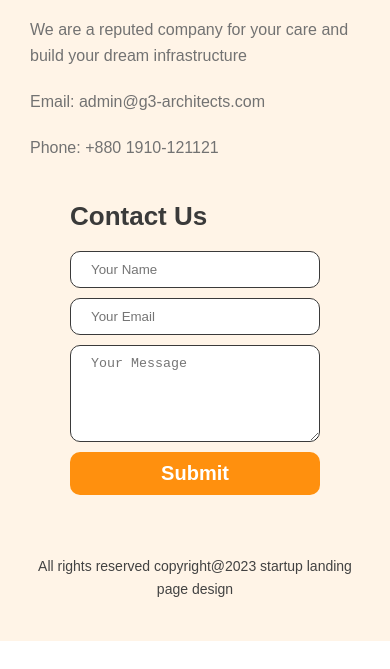
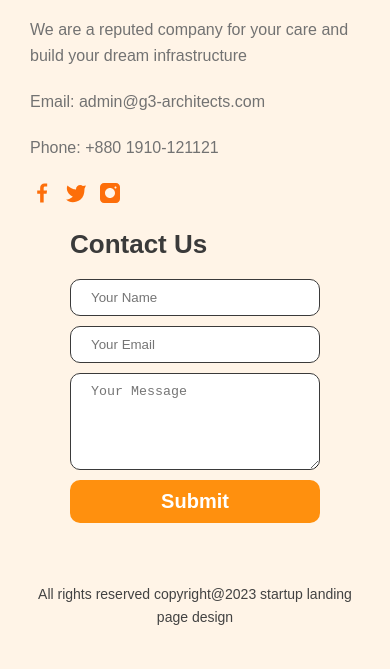
Before and after one commit to StepAsideLiL/g3-architects, a plain HTML site: page index.html in a window 390 px wide. Shown: the part 3779-4448 px from the top of the page. Before the commit the page ends 4420 px from the top, so only its background shows below. Drawn offline with Linux system fonts and the light colour scheme.

Commit message:
footer section completed with responsive design

```diff
--- a/index.html
+++ b/index.html
@@ -151,6 +151,17 @@
         <p class="au-subtitle">We are a reputed company for your care and build your dream infrastructure</p>
         <p class="au-email">Email: admin@g3-architects.com</p>
         <p class="au-phone">Phone: +880 1910-121121</p>
+        <div class="au-social-icon">
+          <a href="#">
+              <svg width="24px" height="24px" viewBox="0 0 20 20" xmlns="http://www.w3.org/2000/svg" fill="#FD6E0A"><g id="SVGRepo_bgCarrier" stroke-width="0"></g><g id="SVGRepo_iconCarrier"> <rect x="0" fill="none" width="20" height="20"></rect> <g> <path d="M8.46 18h2.93v-7.3h2.45l.37-2.84h-2.82V6.04c0-.82.23-1.38 1.41-1.38h1.51V2.11c-.26-.03-1.15-.11-2.19-.11-2.18 0-3.66 1.33-3.66 3.76v2.1H6v2.84h2.46V18z"></path> </g> </g></svg>
+          </a>
+          <a href="#">
+              <svg width="24px" height="24px" viewBox="0 0 48 48" version="1.1" id="Shopicons" xmlns="http://www.w3.org/2000/svg" x="0" y="0" xml:space="preserve" fill="#FD6E0A"><g id="SVGRepo_bgCarrier" stroke-width="0"></g><g id="SVGRepo_iconCarrier"> <style>.st1{fill:#fff}.st2,.st3{fill:none;stroke:#666;stroke-width:4;stroke-miterlimit:10}.st3{stroke-width:6}</style> <g id="twitter_00000030472991917092412760000014310866260251562630_"> <path d="M0-.006h48v48H0v-48z" fill="none"></path> <path d="M32.479 8a8.492 8.492 0 0 0-8.492 8.492c0 .221-.41.35-1.127.35-2.742 0-9.967-1.89-15.857-7.781-2.123 4.246-3.185 14.862 10.616 22.293-4.781 4.332-10.139 5.703-13.075 5.704.114.166.211.34.334.501 2.517 3.287 7.386 4.932 12.669 4.932 5.191 0 10.781-1.588 14.934-4.768 6.322-4.84 8.492-12.739 8.492-21.231V15.43l2.921-6.406-6.234.748A8.461 8.461 0 0 0 32.479 8z"></path> </g> </g></svg>
+          </a>
+          <a href="#">
+              <svg fill="#FD6E0A" height="24px" width="24px" version="1.1" id="Shopicons" xmlns="http://www.w3.org/2000/svg" xmlns:xlink="http://www.w3.org/1999/xlink" viewBox="0 0 48 48" xml:space="preserve"><g id="SVGRepo_bgCarrier" stroke-width="0"></g><g id="SVGRepo_iconCarrier"> <style type="text/css"> .st0{fill:none;} </style> <g> <path class="st0" d="M0,0h48v48H0V0z"></path> <path d="M36,4H12c-4.4,0-8,3.6-8,8v24c0,4.4,3.6,8,8,8h24c4.4,0,8-3.6,8-8V12C44,7.6,40.4,4,36,4z M24,34c-5.5,0-10-4.5-10-10 s4.5-10,10-10s10,4.5,10,10S29.5,34,24,34z M35,15c-1.1,0-2-0.9-2-2c0-1.1,0.9-2,2-2s2,0.9,2,2C37,14.1,36.1,15,35,15z"></path> </g> </g></svg>
+          </a>
+      </div>
       </div>
       <div class="contact-us">
         <h1 class="cu-contact">Contact Us</h1>
--- a/style.css
+++ b/style.css
@@ -427,6 +427,16 @@ a.qf-explore {
   color: #727272;
 }
 
+.au-social-icon {
+  display: flex;
+  align-items: center;
+  gap: 10px;
+}
+
+.au-social-icon a {
+  display: inline-block;
+}
+
 .cu-contact {
   font-weight: 700;
   font-size: 45px;
@@ -472,17 +482,10 @@ a.qf-explore {
 
 
 
-
-
-
-
-
-
-
 /* ============================= */
 /* Media Query For Tablet Device */
 /* ============================= */
-@media only screen and (max-width: 1000px) and (min-width: 500px) {
+@media only screen and (max-width: 1000px) and (min-width: 426px) {
 
   /* Header Section Style */
   .header {
@@ -691,7 +694,7 @@ a.qf-explore {
 /* ============================= */
 /* Media Query For Mobile Device */
 /* ============================= */
-@media only screen and (max-width: 500px) {
+@media only screen and (max-width: 425px) {
 
   /* Header Section Style */
   .header {
```
